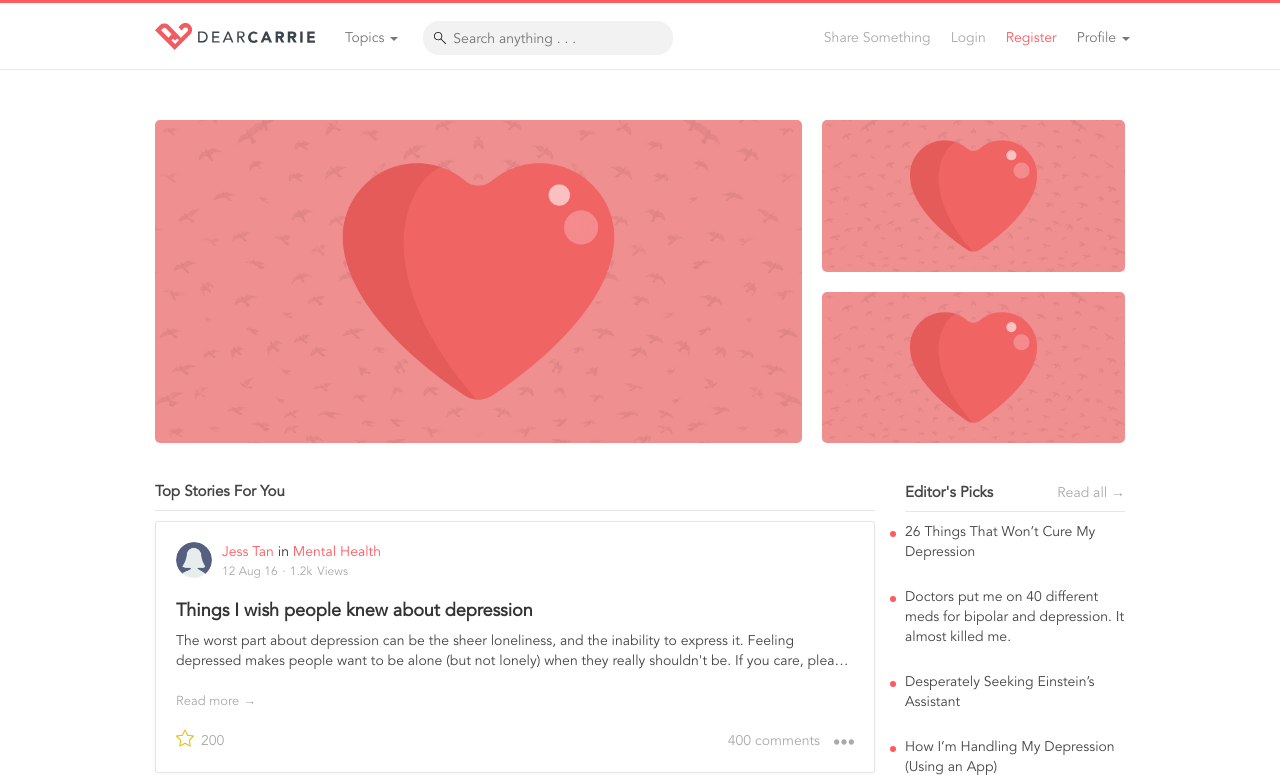
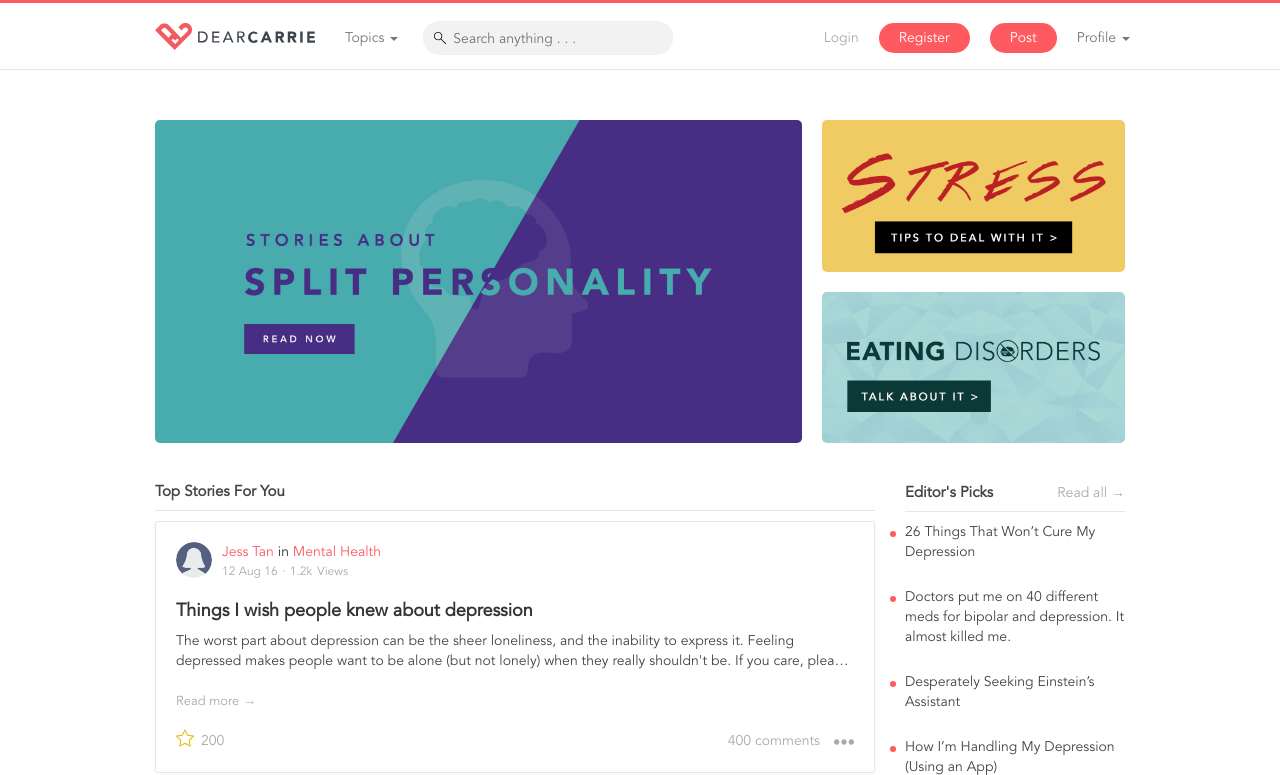
Before and after one commit to jessdesigntan/dearcarrie, a PHP site: page /index.php in a window 1280 px wide. Shown: the top 775 px of the page. Run offline with PHP 8.4, Linux system fonts and the light colour scheme; some libraries are stand-ins or nearby versions.

Commit message:
main banners

```diff
--- a/controllers/templates.php
+++ b/controllers/templates.php
@@ -76,18 +76,25 @@ function navbar() {
             <input type="text" class="nav-search" placeholder="Search anything . . .">
         </form>
         <ul class="nav navbar-nav navbar-right">
-          <li><a href="addPost" class="light-text">Share Something</a></li>
+          <!-- not signed in -->
           <li><a href="#" class="light-text" data-toggle="modal" data-target="#loginModal">Login</a></li>
-          <li><a href="#" class="primary-color" data-toggle="modal" data-target="#registerModal">Register</a></li>
+          <li><a href="#" class="cta-btn" data-toggle="modal" data-target="#registerModal">Register</a></li>
+          <!-- /not signed in -->
+
+          <!-- signed in -->
+          <li><a href="addPost" class="cta-btn" >Post</a></li>
           <li class="show-mobile"><a href="profile" class="light-text">Profile</a></li>
+          <li class="show-mobile"><a href="profile" class="light-text">Admin Dashboard</a></li>
           <li class="show-mobile"><a href="editProfile" class="light-text">Edit Profile</a></li>
           <li class="show-mobile"><a href="index" class="light-text">Logout</a></li>
+          <!-- /signed in -->
 
           <li class="dropdown hide-mobile">
             <a href="#" class="dropdown-toggle" data-toggle="dropdown" role="button" aria-haspopup="true" aria-expanded="false">Profile <span class="caret"></span></a>
             <ul class="dropdown-menu">
               <li><a href="profile">Profile</a></li>
               <li><a href="addPost">Add Post</a></li>
+              <li><a href="profile">Admin Dashboard</a></li>
               <li><a href="editProfile">Edit Profile</a></li>
               <li role="separator" class="divider"></li>
               <li><a href="index">Logout</a></li>
--- a/css/style.css
+++ b/css/style.css
@@ -23,6 +23,7 @@
   22. mobile-search-bar
   23. featured-topic
   24. main-banner-grid
+  25. form-overwrites
 */
 
 /*=============================
@@ -35,6 +36,7 @@
   --light-text: #aaaaaa;
   --text-color: #444444;
   --medium-text: #888888;
+  --primary-hover-color: #e25963;
   --serif-font: "Times New Roman", Georgia, Serif;
 }
 
@@ -204,10 +206,40 @@ a:hover {
    margin-left: 15px;
 }
 
+@media only screen and (min-width: 1200px) {
+  .cta-btn {
+    padding: 5px 20px !important;
+    background: var(--primary-color);
+    display: block;
+    color: white !important;
+    border-radius: 15px;
+    margin: 10px;
+    transition: all 0.3s ease 0s;
+  }
+
+  .cta-btn:hover, .cta-btn:focus {
+    background: var(--primary-hover-color) !important;
+    background-color:
+  }
+}
+
 @media only screen and (max-width: 767px) {
   .navbar-nav {
     margin: 7.5px;
   }
+
+  .cta-btn {
+    color: var(--light-text) !important;
+  }
+}
+
+.navbar-default .navbar-nav>.open>a, .navbar-default .navbar-nav>.open>a:focus, .navbar-default .navbar-nav>.open>a:hover {
+  background: transparent;
+  color: var(--primary-color);
+}
+
+.dropdown-menu > li > a {
+  padding: 8px 20px;
 }
 
 /*=============================
@@ -838,10 +870,6 @@ a.facebook-btn:hover{
   letter-spacing: 1px;
 }
 
-.modal form input[type="text"] {
-  text-transform: uppercase;
-}
-
 .modal .form-control:focus {
   border-color: var(--primary-color);
 }
@@ -1180,3 +1208,23 @@ h4.hero-center::after {
     padding-left: 5px;
   }
 }
+
+/*=============================
+    25. form-overwrites
+===============================*/
+form label {
+  text-transform: uppercase;
+  font-size: 12px;
+  color: var(--medium-text);
+  letter-spacing: 2px;
+}
+
+.form-control {
+  height: 45px !important;
+  border-radius: 0;
+  letter-spacing: 1px;
+}
+
+.form-control:focus {
+  border-color: var(--primary-color);
+}
--- a/index.php
+++ b/index.php
@@ -10,13 +10,13 @@
     <div class="page-container">
       <div class="main-banner-grid row">
           <div class="col-sm-8 col-xs-12">
-              <a href="#"><img src="images/love.jpg" class="img-responsive"></a>
+              <a href="topicDetails"><img src="images/split.jpg" class="img-responsive"></a>
           </div>
           <div class="col-sm-4 col-xs-6">
-              <a href="#"><img src="images/love.jpg" class="img-responsive"></a>
+              <a href="topicDetails"><img src="images/stress.jpg" class="img-responsive"></a>
           </div>
           <div class="col-sm-4 col-xs-6">
-              <a href="#"><img src="images/love.jpg" class="img-responsive"></a>
+              <a href="topicDetails"><img src="images/eating.jpg" class="img-responsive"></a>
           </div>
       </div>
       <br/><br/>
```
Also changed, not shown: images/eating.jpg (added), images/split.jpg (added), images/stress.jpg (added).
